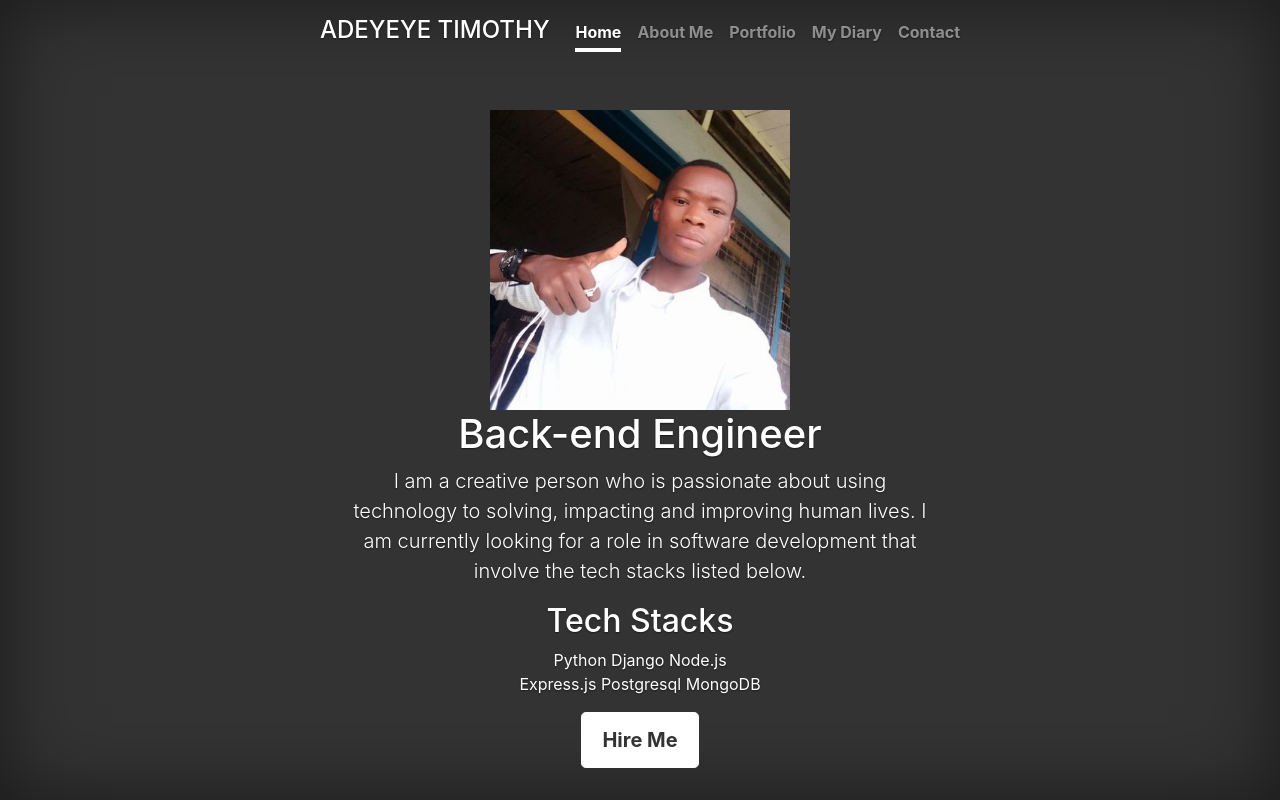
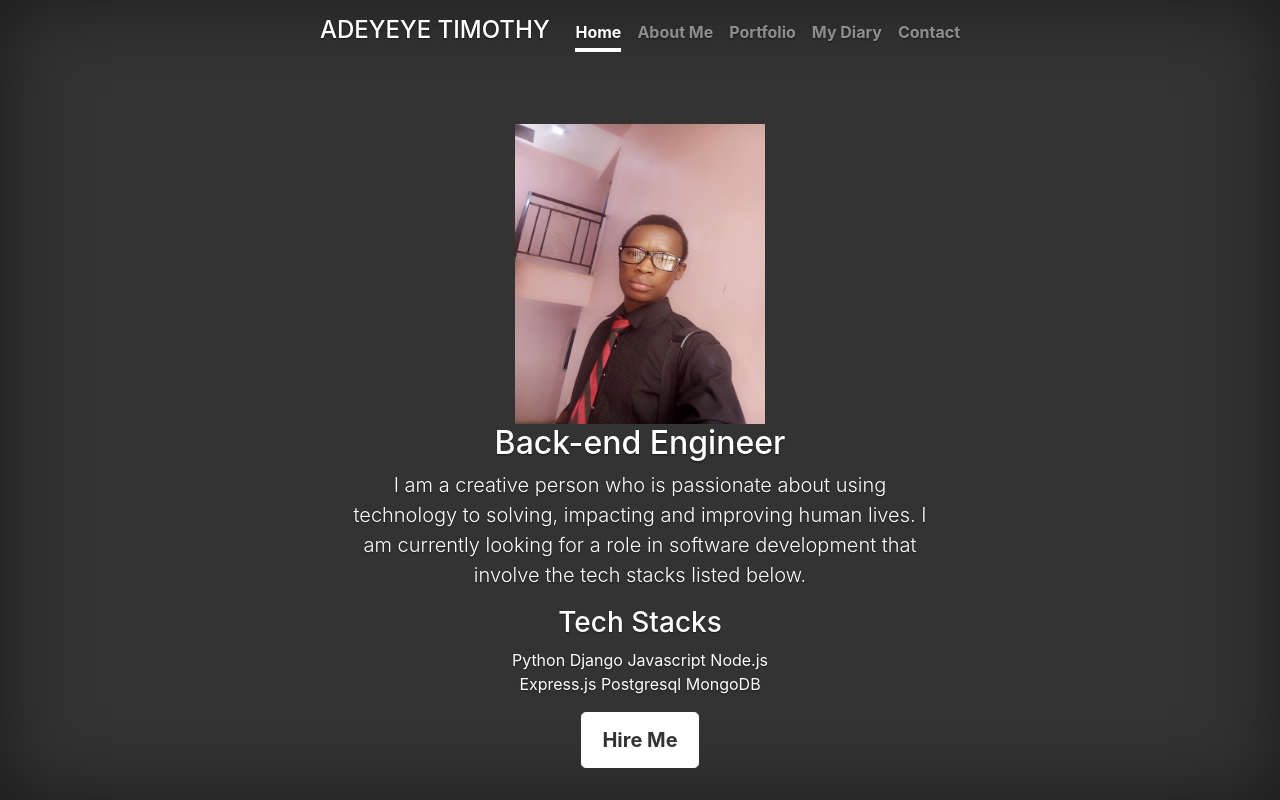
Before and after one commit to Timothy-py/Timothy-py.github.io, a plain HTML site: page index.html in a window 1280 px wide. Drawn offline with nearby package versions, Linux system fonts and the light colour scheme.

Commit message:
changed profile pics

```diff
--- a/index.html
+++ b/index.html
@@ -46,17 +46,17 @@
             <!-- <h2 class="cover-heading">ADEYEYE TIMOTHY</h2> -->
         <!-- NAVIGATION MENU -->
 			<!-- BIG IMAGE ON HOMEPAGE -->
-            <img src="images/profile.jpg" alt="My Main Image" width="300">
+            <img src="images/IMG_20200830_115624_1.jpg" alt="My Main Image" width="250" height="300">
             <br/>
 
-            <h1 class="cover-heading">Back-end Engineer</h1>
+            <h2 class="cover-heading">Back-end Engineer</h2>
 
             <p class="lead"> I am a creative person who is passionate about using technology to solving, impacting and
                 improving human lives. I am currently looking for a role in software development that involve the tech stacks listed below.
             </p>
 
-            <h2 class="cover-heading">Tech Stacks</h2>
-            <p style="text-align: center;"><span>Python</span>  <span>Django</span>
+            <h3 class="cover-heading">Tech Stacks</h3>
+            <p style="text-align: center;"><span>Python</span>  <span>Django</span> <span>Javascript</span>
             <span>Node.js</span> <br> <span>Express.js</span> <span>Postgresql</span> <span>MongoDB</span></p>
 
             <p class="lead">
```
Also changed, not shown: images/IMG_20200830_115624_1.jpg (added).
